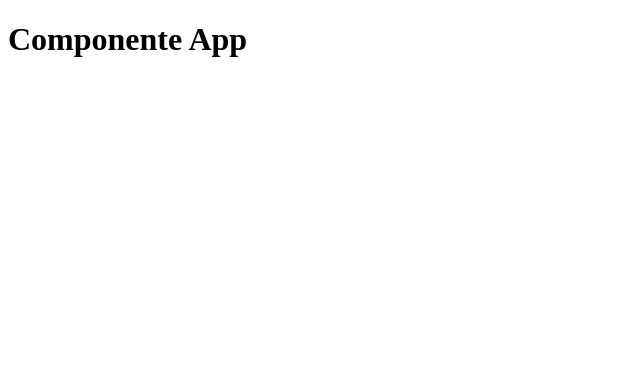
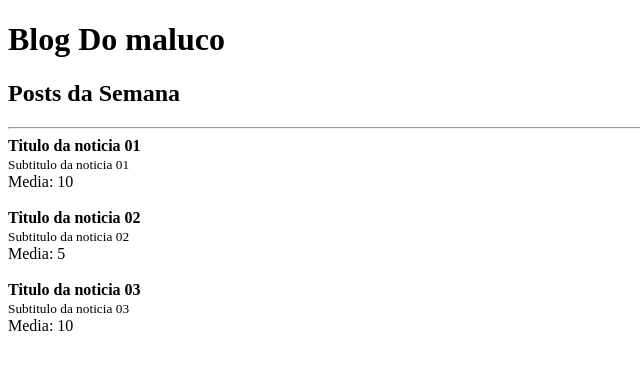
Before and after one commit to ericksjp/js-playground, a React app: page / in a window 1280 px wide. Shown: the top 370 px of the page, without its empty margins (0-640 px from the left). Built offline with nearby package versions, Linux system fonts and the light colour scheme.

Commit message:
Criando as props Header e Post

```diff
--- a/package.json
+++ b/package.json
@@ -18,6 +18,7 @@
     "webpack-dev-server": "^4.15.1"
   },
   "dependencies": {
+    "prop-types": "^15.8.1",
     "react": "17.0.1",
     "react-dom": "17.0.1"
   }
--- a/src/App.js
+++ b/src/App.js
@@ -1,7 +1,43 @@
 import React from "react";
+import Post from "./Post";
+import Header from "./Header";
+
+const titulo01 = 'Titulo01'
 
 function App() {
-    return <h1>Componente App</h1>
+  return (
+    <>
+      <Header title="Blog Do maluco">
+        <h2>Posts da Semana</h2>
+      </Header>
+
+      <hr/>
+
+      <Post
+        likes = {20}
+        post = {{
+          title: "Titulo da noticia 01",
+          subtitle: "Subtitulo da noticia 01"
+        }}
+      />
+
+      <Post
+        likes={10}
+        post = {{
+          title: "Titulo da noticia 02",
+          subtitle: "Subtitulo da noticia 02"
+        }}
+      />
+
+      <Post
+        likes={20}
+        post = {{
+          title: "Titulo da noticia 03",
+          subtitle: "Subtitulo da noticia 03"
+        }}
+      />
+    </>
+  );
 }
 
 export default App;
--- /dev/null
+++ b/src/Header.js
@@ -0,0 +1,21 @@
+import React from "react";
+import PropTypes from 'prop-types'
+
+export default function Header(props) {
+  return (
+    <>
+      <h1>{props.title}</h1>
+      {props.children}
+    </>
+  )
+}
+
+Header.propTypes = {
+  title: PropTypes.string.isRequired,
+  children: PropTypes.node
+}
+
+
+Header.defaultProps = {
+  title: `Titulo Padrão`,
+}
--- /dev/null
+++ b/src/Post.js
@@ -0,0 +1,30 @@
+import React from "react";
+import PropTypes from 'prop-types'
+
+function Post(props) {
+  return (
+    <>
+    <article>
+      <strong>{props.post.title}</strong><br />
+      <small>{props.post.subtitle}</small>
+      <br />
+      Media: {props.likes / 2}
+    </article>
+    <br />
+    </>
+  )
+}
+
+Post.propTypes = {
+  likes: PropTypes.number.isRequired,
+  post: PropTypes.shape({
+    title: PropTypes.string.isRequired,
+    subtitle: PropTypes.string.isRequired,
+  }).isRequired,
+}
+
+Post.defaultProps = {
+  likes: 0
+}
+
+export default Post;
```
Also changed, not shown: 1 other file (tests, documents, lock files or other folders).
